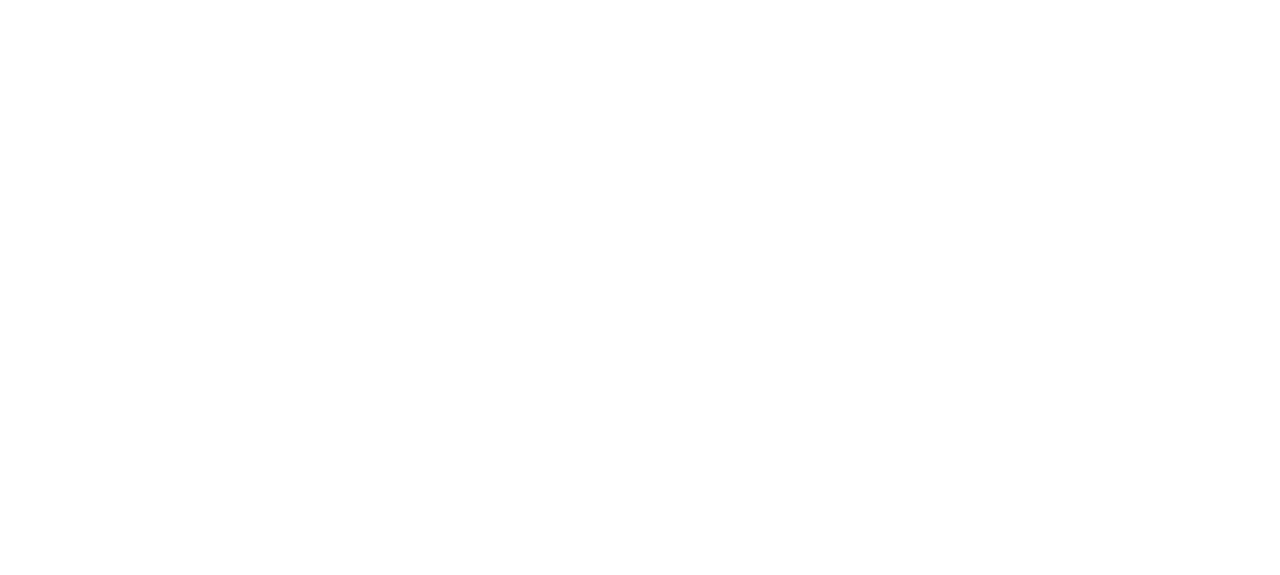
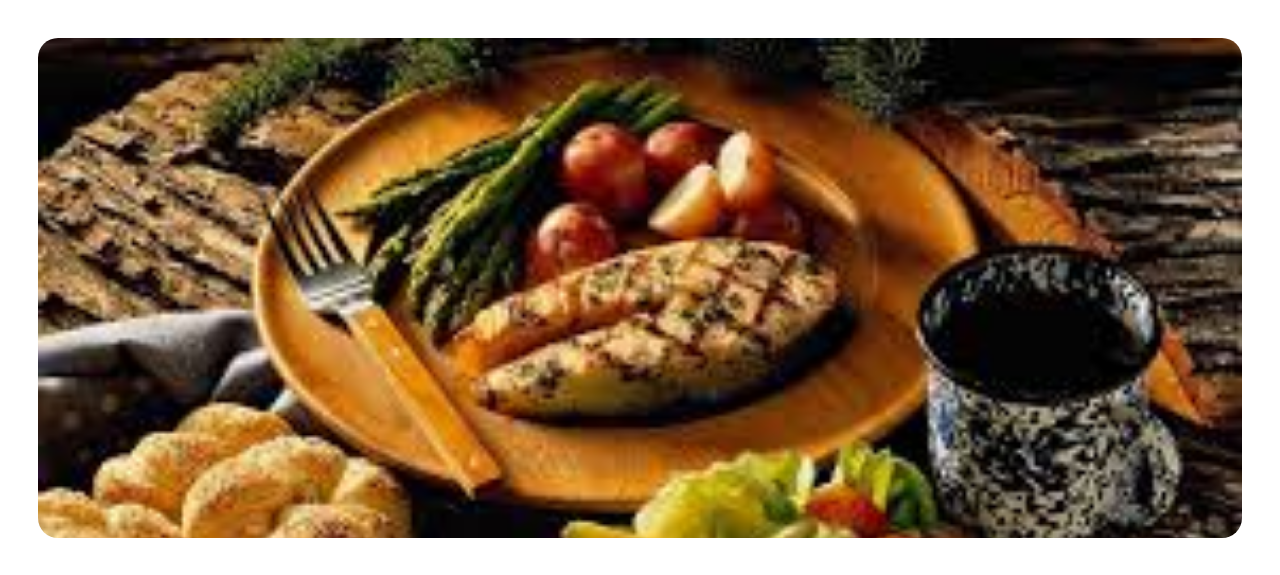
Before and after one commit to brooklyn5991/Giftcafe, a plain HTML site: page index.html in a window 1280 px wide. Shown: the top 575 px of the page. Drawn offline with Linux system fonts and the light colour scheme; the site is published under a folder, as on GitHub Pages, so addresses that start at the root find nothing.

Commit message:
Update index.css

```diff
--- a/index.css
+++ b/index.css
@@ -8,7 +8,7 @@ body {
 
 
 .first-div {
-    background-image: url("/images11.jpg");
+    background-image: url("images11.jpg");
     background-size: cover;
     height: 500px;
     background-repeat: no-repeat;
```
